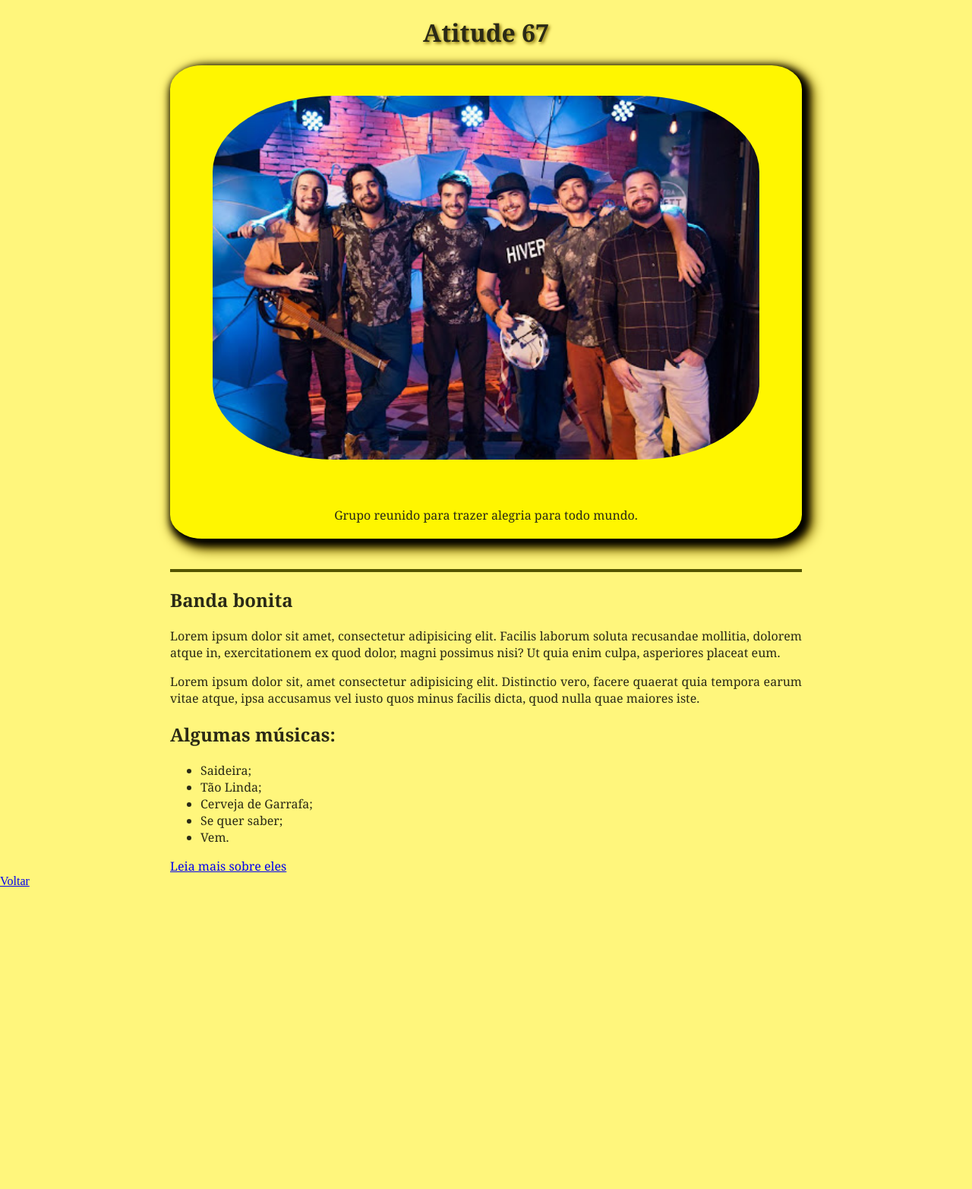
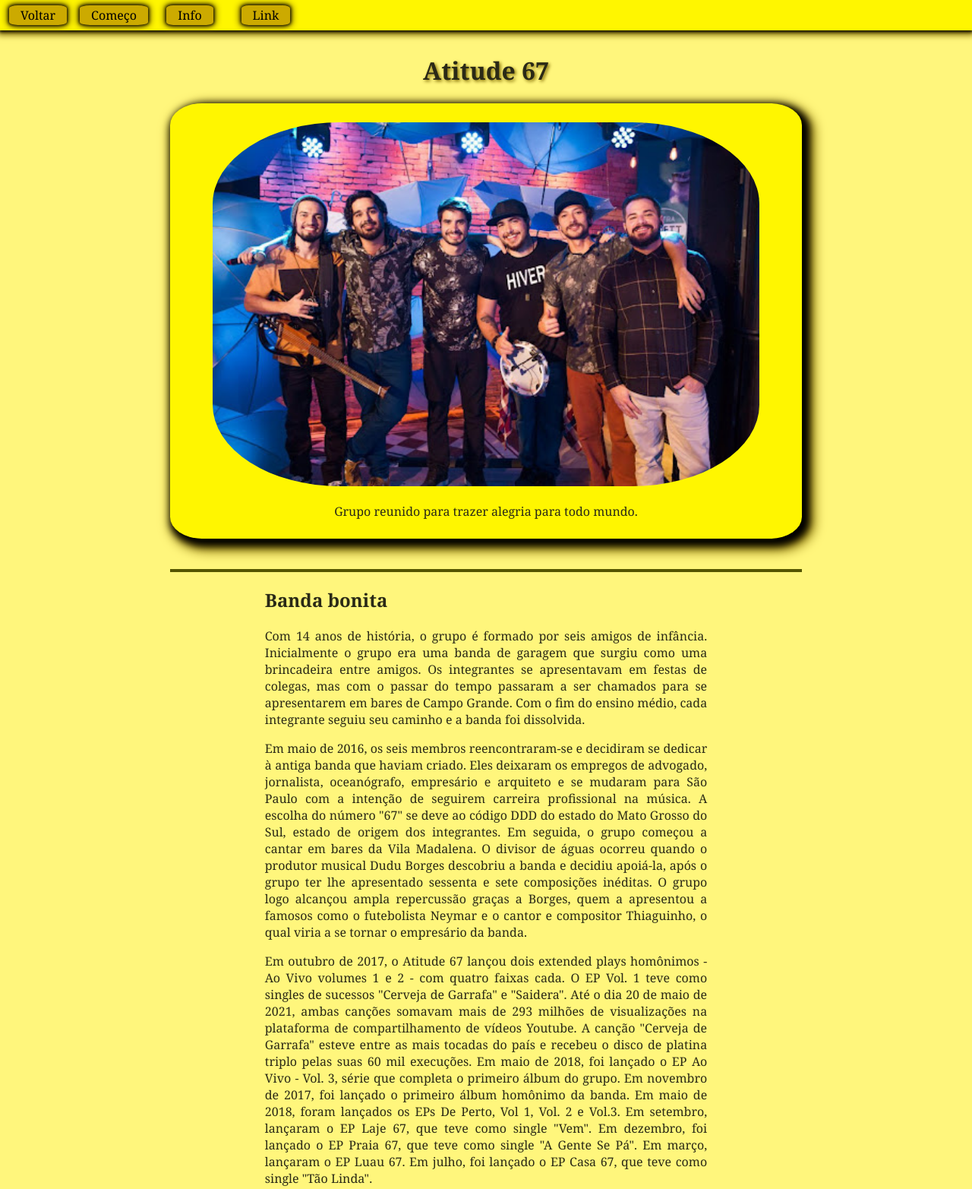
Before and after one commit to CeloRocha/ResponsiveWebDesign, a plain HTML site: page pages/tributePage.html in a window 1280 px wide. Shown: the top 1565 px of the page at 76% size. Before the commit the page ends 1169 px from the top, so only its background shows below. Drawn offline with Linux system fonts and the light colour scheme; a web font is replaced by a local one.

Commit message:
Nav bar and some real information about then

```diff
--- a/css/pages/tributePage.css
+++ b/css/pages/tributePage.css
@@ -6,10 +6,42 @@ body{
     margin: auto;
 }
 
+nav{
+    width: 100%;
+    position: fixed;
+    background: #FFF600;
+    height: auto;
+    display: grid;
+    grid-template-columns: repeat(auto-fill, minmax(75px, 100px));
+    grid-template-rows: repeat(auto-fit, 20px);
+    row-gap: 15px;
+    align-items: center;
+    justify-items: center;
+    padding-top: 10px;
+    padding-bottom: 10px;
+    box-shadow: 0px 1px 4px 1px black, 0px 3px 8px 3px hsl(50, 100%, 25%);
+    z-index: 2;
+}
+
+nav > a{
+    padding: 2px 15px;
+    background: hsl(50, 100%, 40%);
+    text-decoration: none;
+    color: black;
+    font-family: "Zen Kurenaido", Georgia, 'Times New Roman', Times, serif;
+    border-radius: 15%;
+    transition: 0.3s ease;
+    box-shadow: 0px 0px 4px 1px black, 0px 0px 8px 3px hsl(50, 100%, 25%) ;
+}
+
+nav > a:hover{
+    box-shadow: 0px 0px 4px 1px white, 0px 0px 8px 3px hsl(50, 100%, 25%)
+}
+
 #main{
     width: 65vw;
     margin: auto;
-
+    padding-top: 50px;
     font-family: "Zen Kurenaido", Georgia, 'Times New Roman', Times, serif;
 }
 
@@ -24,13 +56,12 @@ body{
     margin: auto;
     background: #FFF600;
     border-radius: 5%;
-    padding-bottom: 20px;
     box-shadow: 5px 5px 10px 5px black, 8px 8px 15px 8px hsl(50, 100%, 25%);
 }
 
 #image{
     margin: auto;
-    padding: 40px;
+    padding: 25px;
     width: 90%;
     height: auto;
     max-width: 720px;
@@ -45,6 +76,7 @@ figure{
 
 #img-caption{
     text-align: center;
+    transform: translateY(-25px);
 }
 
 hr{
@@ -52,6 +84,31 @@ hr{
     margin-top: 40px;
 }
 
+#tribute-info{
+    margin: auto;
+    width: 70%;
+}
 p{
     text-align: justify;
 }
+
+.divide{
+    display: grid;
+    width: 100%;
+    grid-template-columns: repeat(auto-fit, minmax(200px, 1fr));
+    column-gap: 50px;
+    row-gap: 0px;
+    justify-items: left;
+
+}
+
+.center{
+    display: grid;
+    justify-items: center;
+    font-size: 1.5em;
+}
+
+.center > a{
+    text-decoration:underline;
+    color: black;
+}
--- a/pages/tributePage.html
+++ b/pages/tributePage.html
@@ -11,6 +11,12 @@
     <title>Document</title>
 </head>
 <body>
+    <nav>
+        <a href="../index.html">Voltar</a>
+        <a href="#title">Começo</a>
+        <a href="#tribute-info">Info</a>
+        <a href="#tribute-link">Link</a>
+    </nav>
     <main id="main">
         <h1 id="title">Atitude 67</h1>
         <div id="img-div">
@@ -25,22 +31,32 @@
         <hr>
         <div id="tribute-info">
             <h2>Banda bonita</h2>
-            <p>Lorem ipsum dolor sit amet, consectetur adipisicing elit. Facilis laborum soluta recusandae mollitia, dolorem atque in, exercitationem ex quod dolor, magni possimus nisi? Ut quia enim culpa, asperiores placeat eum.</p>
-            <p>Lorem ipsum dolor sit, amet consectetur adipisicing elit. Distinctio vero, facere quaerat quia tempora earum vitae atque, ipsa accusamus vel iusto quos minus facilis dicta, quod nulla quae maiores iste.</p>
+            <p>Com 14 anos de história, o grupo é formado por seis amigos de infância. Inicialmente o grupo era uma banda de garagem que surgiu como uma brincadeira entre amigos. Os integrantes se apresentavam em festas de colegas, mas com o passar do tempo passaram a ser chamados para se apresentarem em bares de Campo Grande. Com o fim do ensino médio, cada integrante seguiu seu caminho e a banda foi dissolvida.
+            </p>
+            <p>Em maio de 2016, os seis membros reencontraram-se e decidiram se dedicar à antiga banda que haviam criado. Eles deixaram os empregos de advogado, jornalista, oceanógrafo, empresário e arquiteto e se mudaram para São Paulo com a intenção de seguirem carreira profissional na música. A escolha do número "67" se deve ao código DDD do estado do Mato Grosso do Sul, estado de origem dos integrantes. Em seguida, o grupo começou a cantar em bares da Vila Madalena. O divisor de águas ocorreu quando o produtor musical  Dudu Borges descobriu a banda e decidiu apoiá-la, após o grupo ter lhe apresentado sessenta e sete composições inéditas. O grupo logo alcançou ampla repercussão graças a Borges, quem a apresentou a famosos como o futebolista Neymar e o cantor e compositor Thiaguinho, o qual viria a se tornar o empresário da banda.</p>
+            <p>Em outubro de 2017, o Atitude 67 lançou dois extended plays homônimos - Ao Vivo volumes 1 e 2 - com quatro faixas cada. O EP Vol. 1 teve como singles de sucessos "Cerveja de Garrafa" e "Saidera". Até o dia 20 de maio de 2021, ambas canções somavam mais de 293 milhões de  visualizações na plataforma de compartilhamento de vídeos Youtube. A canção "Cerveja  de Garrafa" esteve entre as mais tocadas do país e recebeu o disco de platina triplo pelas suas 60 mil execuções. Em maio de 2018, foi lançado o EP Ao Vivo - Vol. 3, série que  completa o primeiro álbum do grupo. Em novembro de 2017, foi lançado o primeiro álbum homônimo da banda. Em maio de 2018, foram lançados os EPs De Perto, Vol 1, Vol. 2 e Vol.3. Em setembro, lançaram o EP Laje 67, que teve como single "Vem". Em dezembro, foi lançado o EP Praia 67, que teve como single "A Gente Se Pá". Em março, lançaram o EP Luau 67. Em julho, foi lançado o EP Casa 67, que teve como single "Tão Linda".</p>
             <h2>Algumas músicas:</h2>
+            <div class="divide">
             <ul>
                 <li>Saideira;</li>
                 <li>Tão Linda;</li>
                 <li>Cerveja de Garrafa;</li>
                 <li>Se quer saber;</li>
-                <li>Vem.</li>
+                <li>Vem;</li>
             </ul>
+            <ul>
+                <li>Xote dos milagres;</li>
+                <li>Vou revelar;</li>
+                <li>Abacagin;</li>
+                <li>8 Segundos;</li>
+                <li>Química.</li>
+            </ul>
+            </div>
         </div>
-        <a href="https://pt.wikipedia.org/wiki/Atitude_67" target="_blank" id="tribute-link">Leia mais sobre eles</a>
-
+        <hr>
+        <div class="center">
+            <a href="https://pt.wikipedia.org/wiki/Atitude_67" target="_blank" id="tribute-link">Leia mais sobre eles</a>
+        </div>
     </main>
-    <footer>
-        <a href="../index.html">Voltar</a>
-    </footer>
 </body>
 </html>
```
